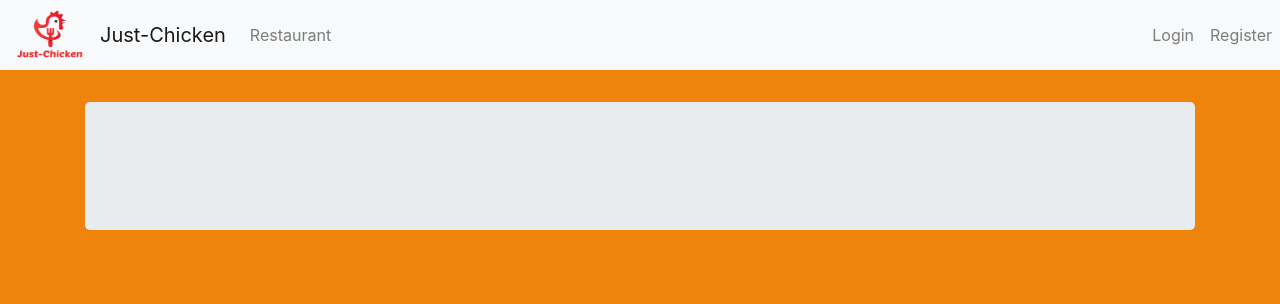
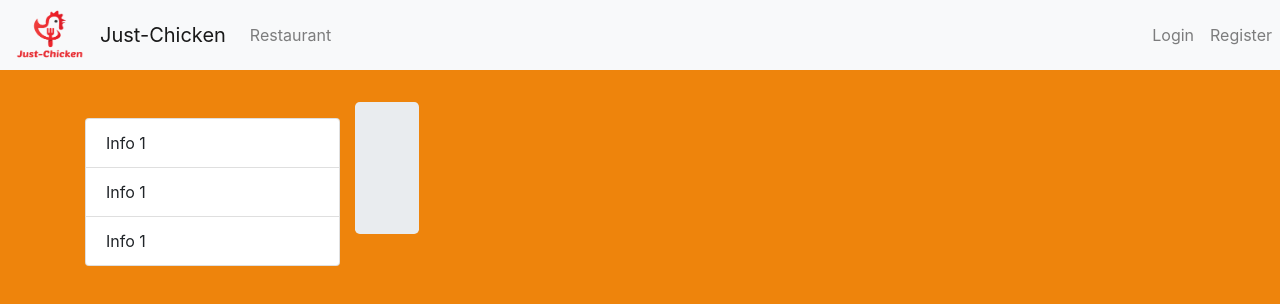
Before and after one commit to Nightmayr/just-chicken-front, a React (Create React App) app: page /restaurant/1 in a window 1280 px wide. Shown: the top 304 px of the page. Built offline with nearby package versions, Linux system fonts and the light colour scheme; no server answers.

Commit message:
RestaurantShow page displays info associated with id

```diff
--- a/src/App.css
+++ b/src/App.css
@@ -82,7 +82,8 @@ body{
 }
 
 .card-img-top {
-  width: 30rem;
+  max-width: 30rem;
+  max-height: 100%;
   /* height: 15vw; */
   /* object-fit: cover; */
 }
--- a/src/pages/Show.js
+++ b/src/pages/Show.js
@@ -6,16 +6,18 @@ class Show extends Component{
 
     constructor(props) {
         super(props);
-        this.state = { restaurant: [] };
+        this.state = {
+            restaurant: ""
+         };
     }
 
     handleBack = () => {
         this.props.history.push('/restaurant');
     }
 
-    handleClick = (item) => {
-        this.props.history.push('/restaurant/' + item.id);
-    }
+    // handleClick = (item) => {
+    //     this.props.history.push('/restaurant/' + item.id);
+    // }
 
 
     componentDidMount() {
@@ -31,13 +33,28 @@ class Show extends Component{
 
 
     render() {
+
+
+
         return (
-            <div class="container">
-                <div class="jumbotron">
+            <div>
+                 <div class="container">
+                <div class="row">
+                    <div class="col-md-3">
+                        <p class="lead">{this.state.restaurant.name}</p>
+                        <div class="list-group">
+                            <li class="list-group-item">Info 1</li>
+                            <li class="list-group-item">Info 1</li>
+                            <li class="list-group-item">Info 1</li>
+                        </div>
+                    </div>
+                    <div class="jumbotron">
 
+                    </div>
                 </div>
+            </div>
+            </div>
 
-            </div>
         );
     }
 }
```
